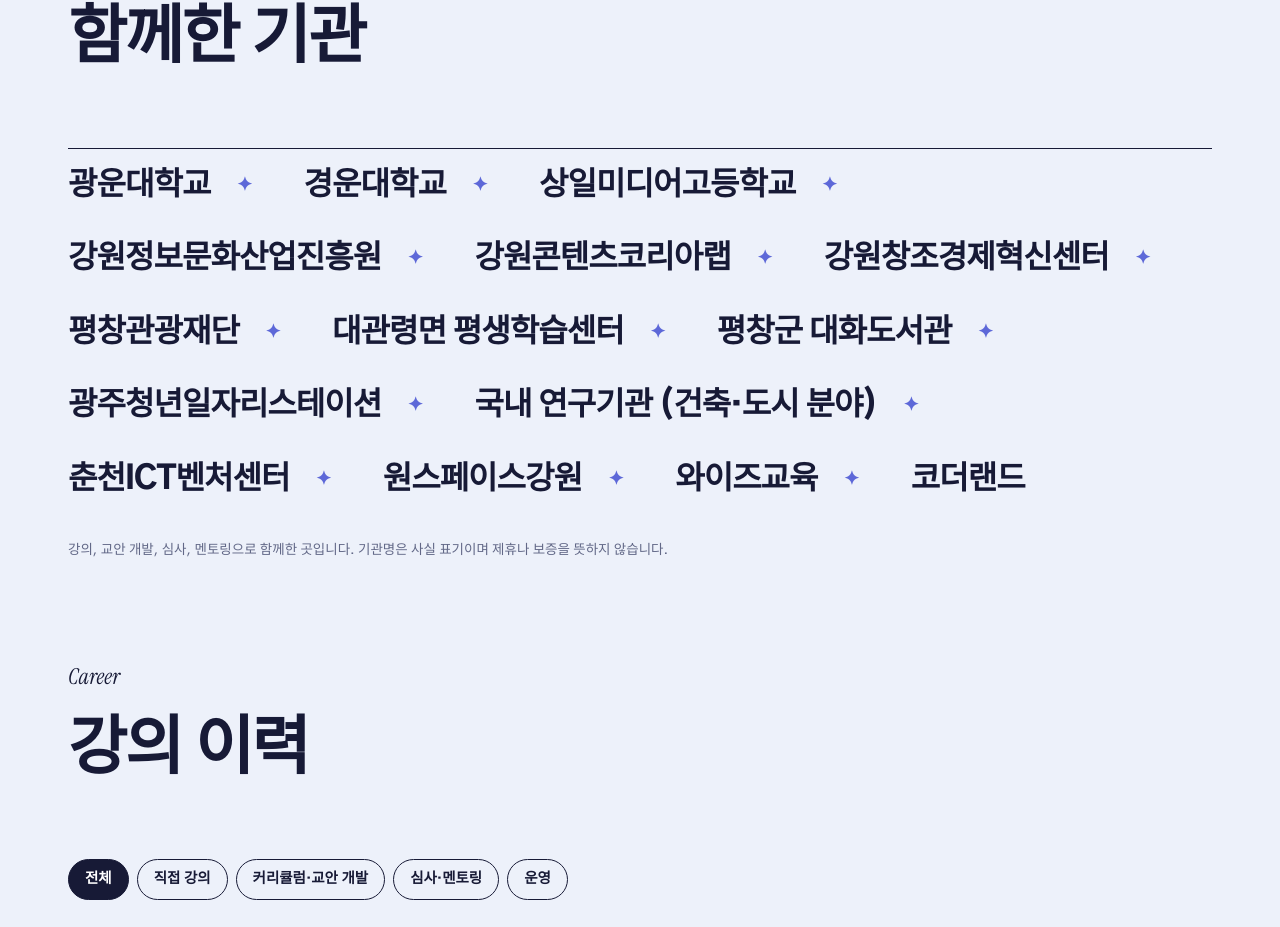
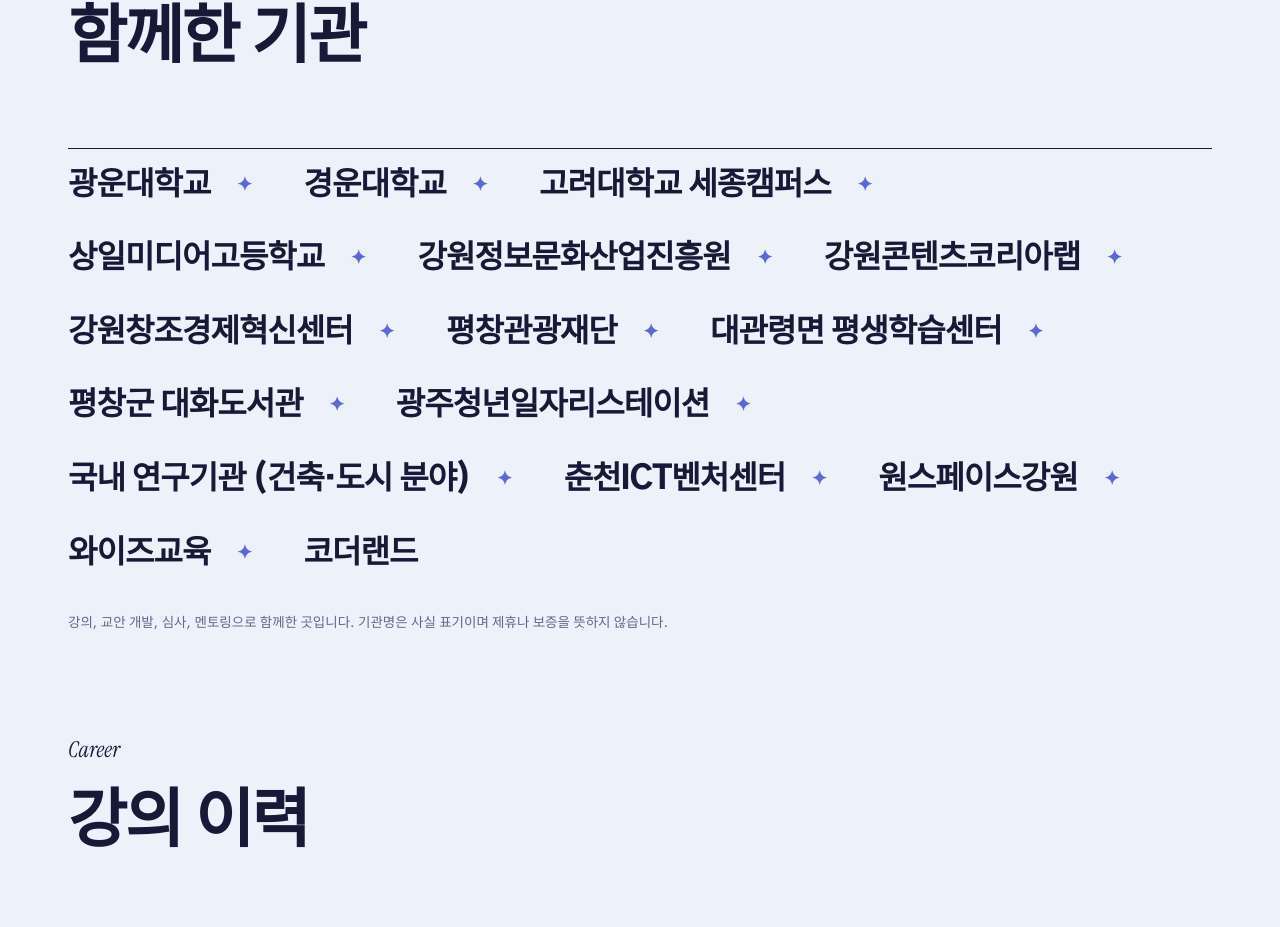
Before and after one commit to binna0728/portfolio, a plain HTML site: page index.html in a window 1280 px wide. Shown: the part 5382-6309 px from the top of the page. Drawn offline with Linux system fonts and the light colour scheme.

Commit message:
함께한 기관에 고려대학교 세종캠퍼스 추가

```diff
--- a/index.html
+++ b/index.html
@@ -444,6 +444,7 @@ footer a{text-decoration:none;font-weight:700;color:#fff}
     <ul class="partners">
       <li>광운대학교</li>
       <li>경운대학교</li>
+      <li>고려대학교 세종캠퍼스</li>
       <li>상일미디어고등학교</li>
       <li>강원정보문화산업진흥원</li>
       <li>강원콘텐츠코리아랩</li>
```
